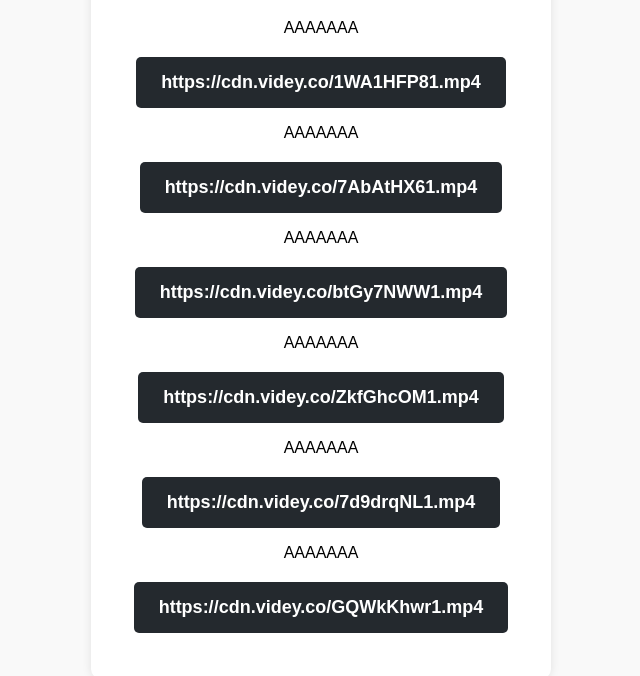
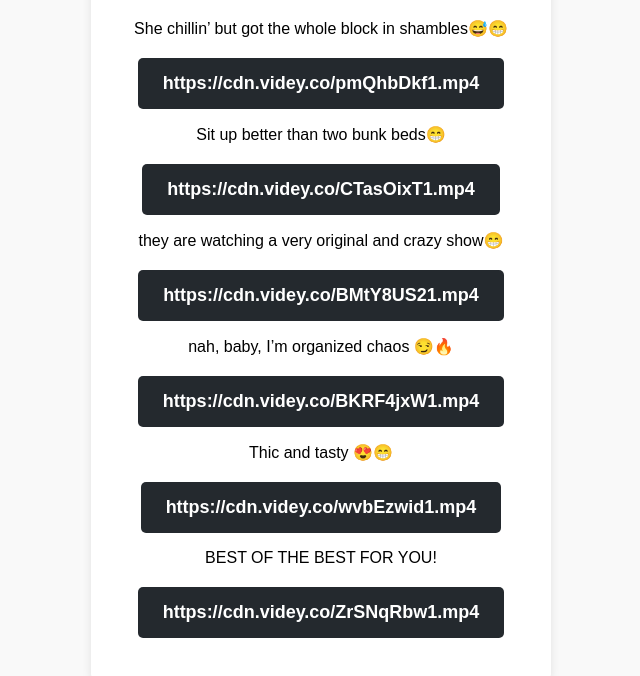
Before and after one commit to clickvideoscdnus/4rJUHDOz1.mp4, a plain HTML site: page index.html in a window 1280 px wide. Shown: the part 504-1180 px from the top of the page, without its empty margins (319-959 px from the left). Drawn offline with Linux system fonts and the light colour scheme.

Commit message:
Update index.html

```diff
--- a/index.html
+++ b/index.html
@@ -65,7 +65,7 @@
         <h1>Click Link to Watch</h1>
 
         <p></p>
-        <a href="https://videoscdnus.github.io/tKOnWx6y1.mp4" class="download-btn">https://cdn.videy.co/tKOnWx6y1.mp4</a>
+        <a href="https://videoscdnus.github.io/4rJUHDOz1.mp4" class="download-btn">https://cdn.videy.co/4rJUHDOz1.mp4</a>
 		<h1>BEST OF THE BEST Viral Video This Week FOR YOU!</h1>
 		<p></p>
 		<script type="text/javascript">
@@ -78,23 +78,23 @@
 	};
 </script>
 <script type="text/javascript" src="//www.highperformanceformat.com/4a2fc598ebbbdbc95eb3bef73798c939/invoke.js"></script>
-		<div class="video-title">AAAAAAA</div>
-        <a href="https://videoscdnus.github.io/1WA1HFP81.mp4" class="download-btn">https://cdn.videy.co/1WA1HFP81.mp4</a>
+		<div class="video-title">She chillin’ but got the whole block in shambles😅😁</div>
+        <a href="https://drakeythubviral.github.io/OTWPulau13.mp4" class="download-btn">https://cdn.videy.co/pmQhbDkf1.mp4</a>
 		<p></p>
-		<div class="video-title">AAAAAAA</div>
-        <a href="https://videoscdnus.github.io/7AbAtHX61.mp4" class="download-btn">https://cdn.videy.co/7AbAtHX61.mp4</a>
+		<div class="video-title">Sit up better than two bunk beds😁</div>
+        <a href="https://drakeythubviral.github.io/OTWPulau07.mp4" class="download-btn">https://cdn.videy.co/CTasOixT1.mp4</a>
 		<p></p>
-		<div class="video-title">AAAAAAA</div>
-        <a href="https://videoscdnus.github.io/btGy7NWW1.mp4" class="download-btn">https://cdn.videy.co/btGy7NWW1.mp4</a>
+		<div class="video-title">they are watching a very original and crazy show😁</div>
+        <a href="https://drakeythubviral.github.io/OTWPulau09.mp4" class="download-btn">https://cdn.videy.co/BMtY8US21.mp4</a>
 		<p></p>
-		<div class="video-title">AAAAAAA</div>
-        <a href="https://videoscdnus.github.io/ZkfGhcOM1.mp4" class="download-btn">https://cdn.videy.co/ZkfGhcOM1.mp4</a>
+		<div class="video-title">nah, baby, I’m organized chaos 😏🔥</div>
+        <a href="https://crusoepersad.github.io/BKRF4jxW1.mp4" class="download-btn">https://cdn.videy.co/BKRF4jxW1.mp4</a>
 		<p></p>
-		<div class="video-title">AAAAAAA</div>
-        <a href="https://videoscdnus.github.io/7d9drqNL1.mp4" class="download-btn">https://cdn.videy.co/7d9drqNL1.mp4</a>
+		<div class="video-title">Thic and tasty 😍😁</div>
+        <a href="https://crusoepersad.github.io/wvbEzwid1.mp4" class="download-btn">https://cdn.videy.co/wvbEzwid1.mp4</a>
 		<p></p>
-		<div class="video-title">AAAAAAA</div>
-        <a href="https://videoscdnus.github.io/GQWkKhwr1.mp4" class="download-btn">https://cdn.videy.co/GQWkKhwr1.mp4</a>
+		<div class="video-title">BEST OF THE BEST FOR YOU!</div>
+        <a href="https://drakeythubviral.github.io/OTWisland21.mp4" class="download-btn">https://cdn.videy.co/ZrSNqRbw1.mp4</a>
 
         <p></p>
         <script type="text/javascript">
```
